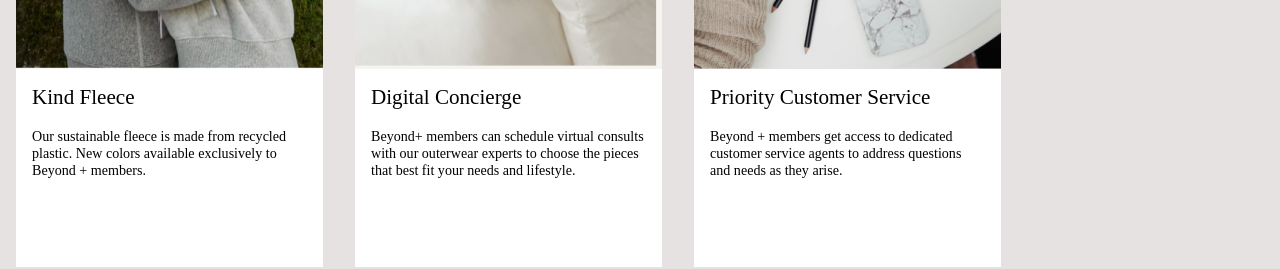
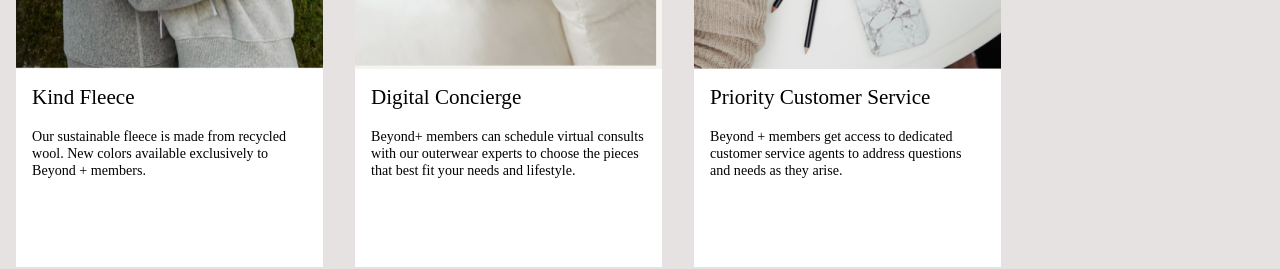
Before and after one commit to aryannaf/canada-goose, a React (Create React App) app: page / in a window 1280 px wide. Shown: the part 2640-2909 px from the top of the page. Built offline with nearby package versions, Linux system fonts and the light colour scheme.

Commit message:
changed wording for kind fleece

```diff
--- a/src/components/Member/Member.js
+++ b/src/components/Member/Member.js
@@ -23,7 +23,7 @@
           <div className="member__card-info">
             <h1 className="member__name">Kind Fleece</h1>
             <p className="member__paragraph">
-              Our sustainable fleece is made from recycled plastic. New colors
+              Our sustainable fleece is made from recycled wool. New colors
               available exclusively to Beyond + members.
             </p>
           </div>
```
